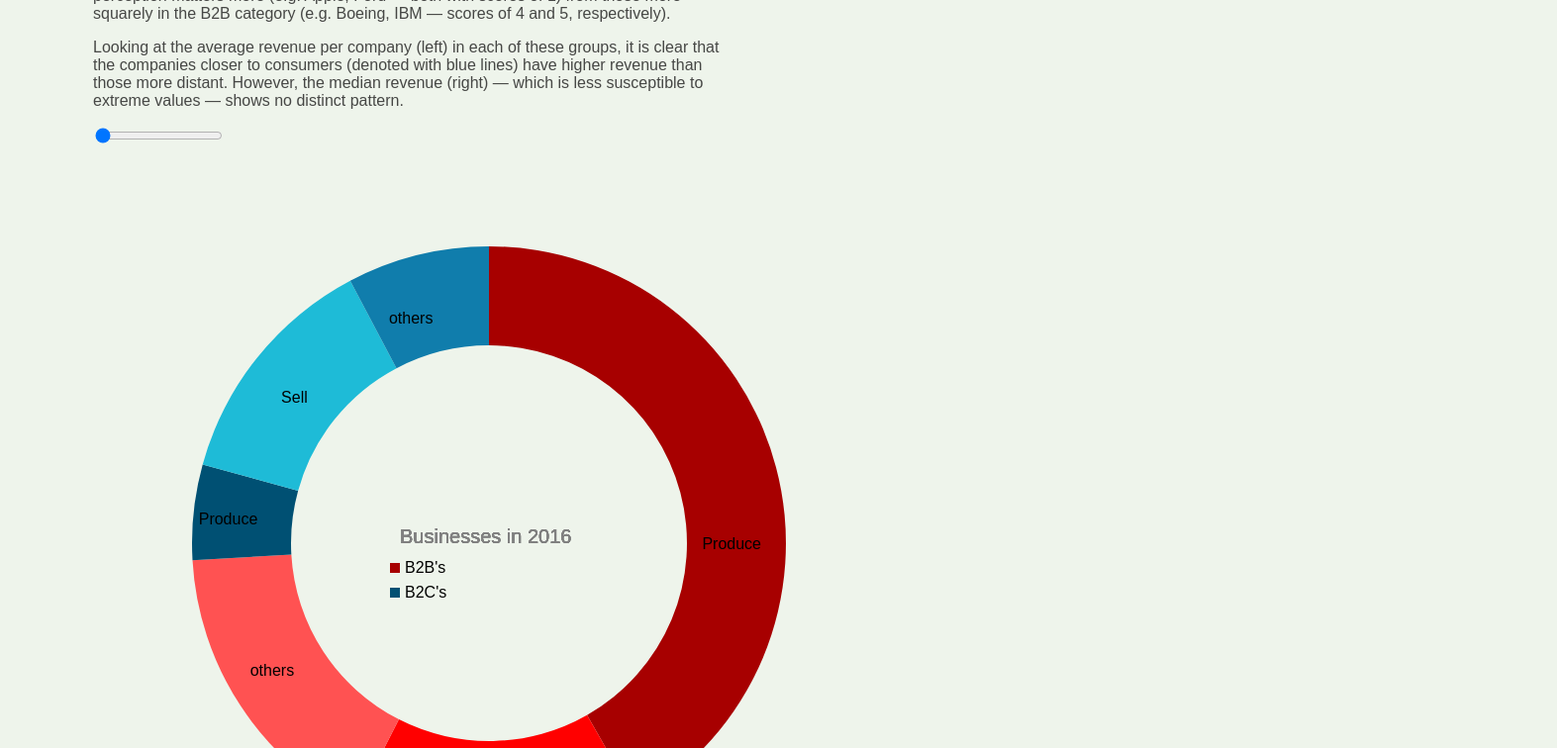
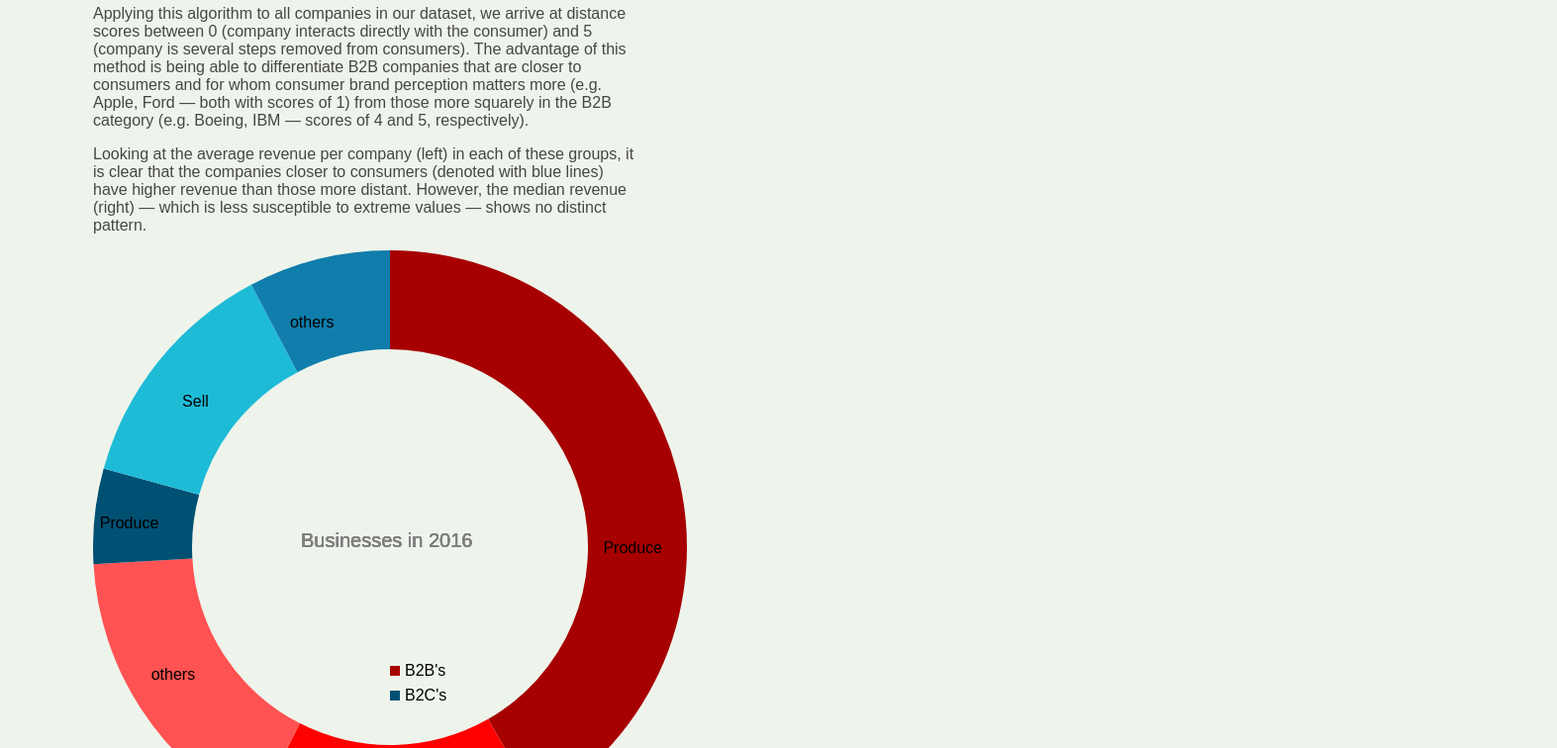
Before and after one commit to klenofjupiter/jkarticle, a React (Create React App) app: page / in a window 1280 px wide. Shown: the part 2360-3116 px from the top of the page at 99% size, 1573 px wide, since content can reach past the window. Built offline with nearby package versions, Linux system fonts and the light colour scheme.

Commit message:
layout set to pixels auto

```diff
--- a/src/App.css
+++ b/src/App.css
@@ -13,8 +13,9 @@
 }
 .grid-container {
   display: grid;
-  grid-template-columns: 60% 40%;
-  grid-column-gap: 50px;
+  /*grid-template-columns: 60% 40%;*/
+  grid-template-columns: 600px auto;
+  grid-column-gap: 75px;
 }
 .grid-left {
  grid-column-start: 1;
@@ -81,12 +82,6 @@
 .distance-toggle {
  display: none;
 }
-/*.distance-toggle.makeViz {
-  for animation when made viz
-  opacity: 1;
-  transition: all 2s;
-
-}*/
 .makeViz{
   display: block;
 }
@@ -139,18 +134,14 @@ h1 {
   transform: translateZ(0);
   transition: transform 0.25s ease-out;
 }
-/*h1:hover, h1:focus {
-  transform: scale(1.05);
-}*/
+
 h2 {
   -moz-osx-font-smoothing: grayscale;
   backface-visibility: hidden;
   transform: translateZ(0);
   transition: transform 0.25s ease-out;
 }
-/*h2:hover, h2:focus {
-  transform: scale(1.05);
-}*/
+
 
 h3 {
   -moz-osx-font-smoothing: grayscale;
@@ -161,14 +152,6 @@ h3 {
 h3:hover, h3:focus {
   transform: scale(1.05);
 }
-
-
-/*chart one left children styles*/
-
-/*.chart-one-left svg {
-  background-color: rgb(255, 255, 255);
-}*/
-
 
 .chart-one-left svg rect:hover {
   opacity: .7;
@@ -184,11 +167,6 @@ h3:hover, h3:focus {
 }
 
 .chart-one-left svg {
-  /*background-color: #fff;*/
-/*  width: 20vw;
-  height: 20vh;
-
-*/
 background-color: #eef4eb;
 }
 
@@ -227,10 +205,6 @@ background-color: #eef4eb;
   fill: steelblue;
 }
 
-.chart-one-left .x.axis path {
-  /*display: none;*/
-}
-
 .chart-one-left .tooltip {
   position: absolute;
   z-index: 10;
@@ -248,11 +222,8 @@ background-color: #eef4eb;
   font-weight: 700;
   font-size: 12.5px;
 }
-/* chart two children styles*/
-/*.#chart-two .svg{
-  margin-top: 200px;
-}
-*/#chart-two .bar {
+
+#chart-two .bar {
   fill: steelblue;
 }
 #chart-two .bar:hover {
--- a/src/PageSixChart.js
+++ b/src/PageSixChart.js
@@ -35,12 +35,12 @@ export default class PageSixChart extends Component {
     const totalb2c = b2c.reduce((val, el) => Number(val) + Number(el[3]), 0)
     const totalCompanies = totalb2b + totalb2c
 
-    const width = 800
-    const height = 800
+    const width = 600
+    const height = 600
     const radius = Math.min(width, height)/2
 
-    const sliderFun = d3.select('#page-six-chart').append('input').attr('type', 'range')
-                        .attr('min', '2007').attr('max', '2016')
+    // const sliderFun = d3.select('#page-six-chart').append('input').attr('type', 'range')
+    //                     .attr('min', '2007').attr('max', '2016')
 
     const plot = d3.select('#page-six-chart').append(('svg')).attr('width',width).attr('height',height)
                   // .attr('transform', 'translate(' + (width/2) + "," + (height/2) + ")")
@@ -57,7 +57,7 @@ export default class PageSixChart extends Component {
                   .enter()
                   .append('g')
                   .attr('class', 'arc-1')
-                  .attr('transform', 'translate(400,400)')
+                  .attr('transform', 'translate(300,300)')
                   .on('click', () => {
                     let newYear;
                     if (year === '2016'){
```
